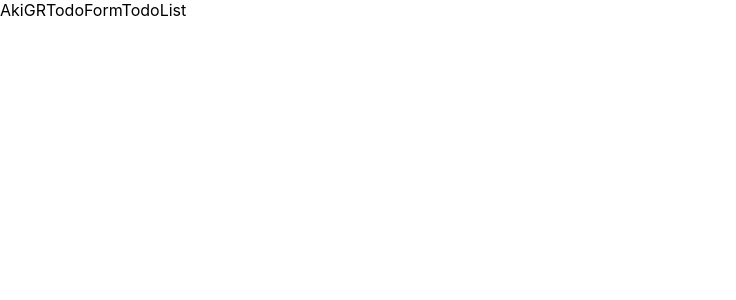
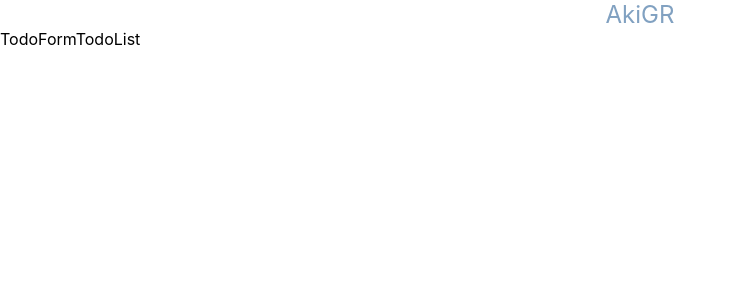
Before and after one commit to AkiGR/React-Todo, a React (Create React App) app: page / in a window 1280 px wide. Shown: the top 300 px of the page, without its empty margins (0-736 px from the left). Built offline with nearby package versions, Linux system fonts and the light colour scheme.

Commit message:
add Header

```diff
--- a/src/components/Header/Header.tsx
+++ b/src/components/Header/Header.tsx
@@ -1,5 +1,14 @@
 import React from "react";
 
+// style
+import { Center } from "@chakra-ui/react";
+
 export const Header: React.FC = () => {
-  return <>AkiGR</>;
+  return (
+    <>
+      <Center fontSize="1.5rem" color="#81A1C1">
+        AkiGR
+      </Center>
+    </>
+  );
 };
```
